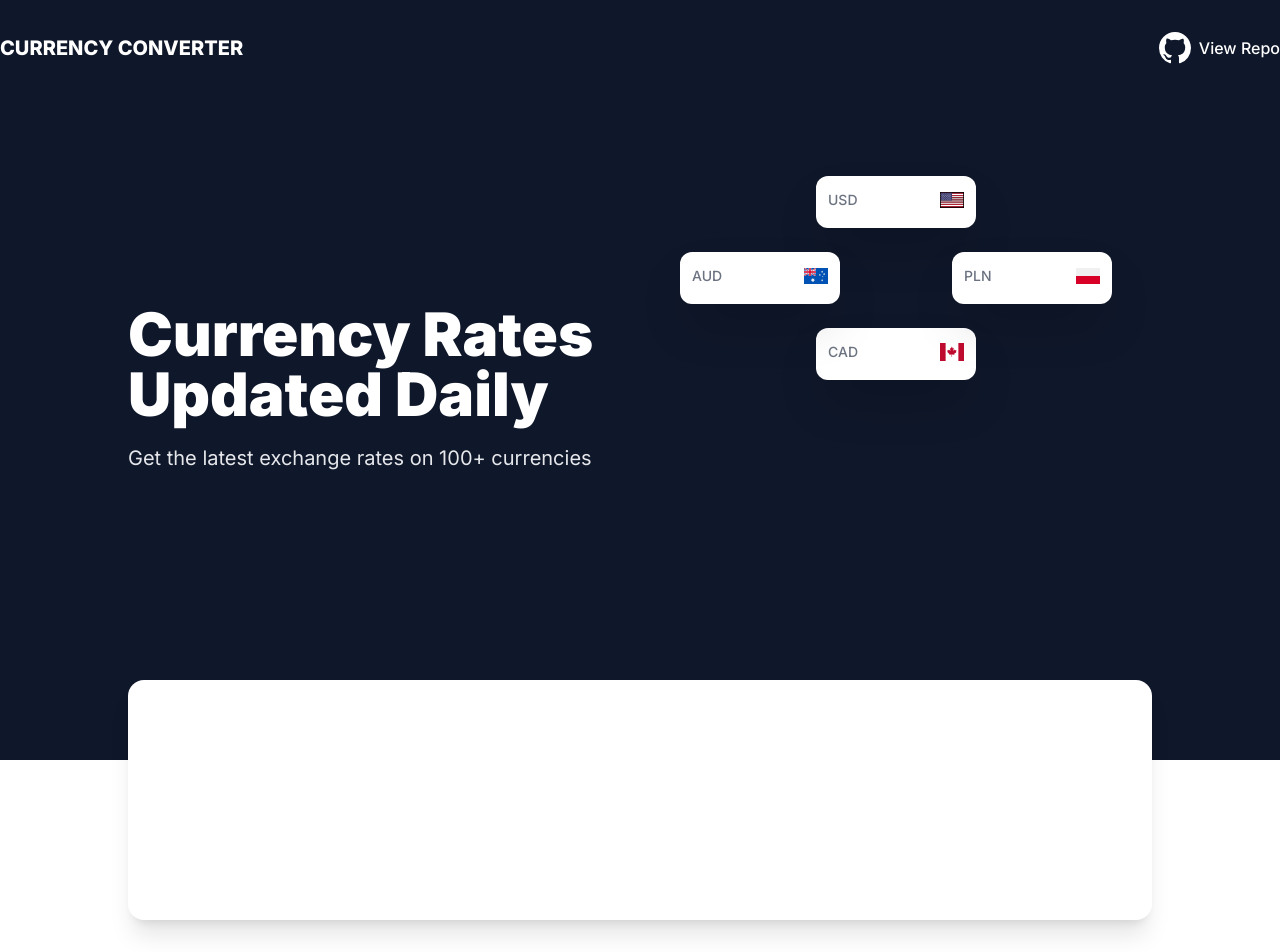
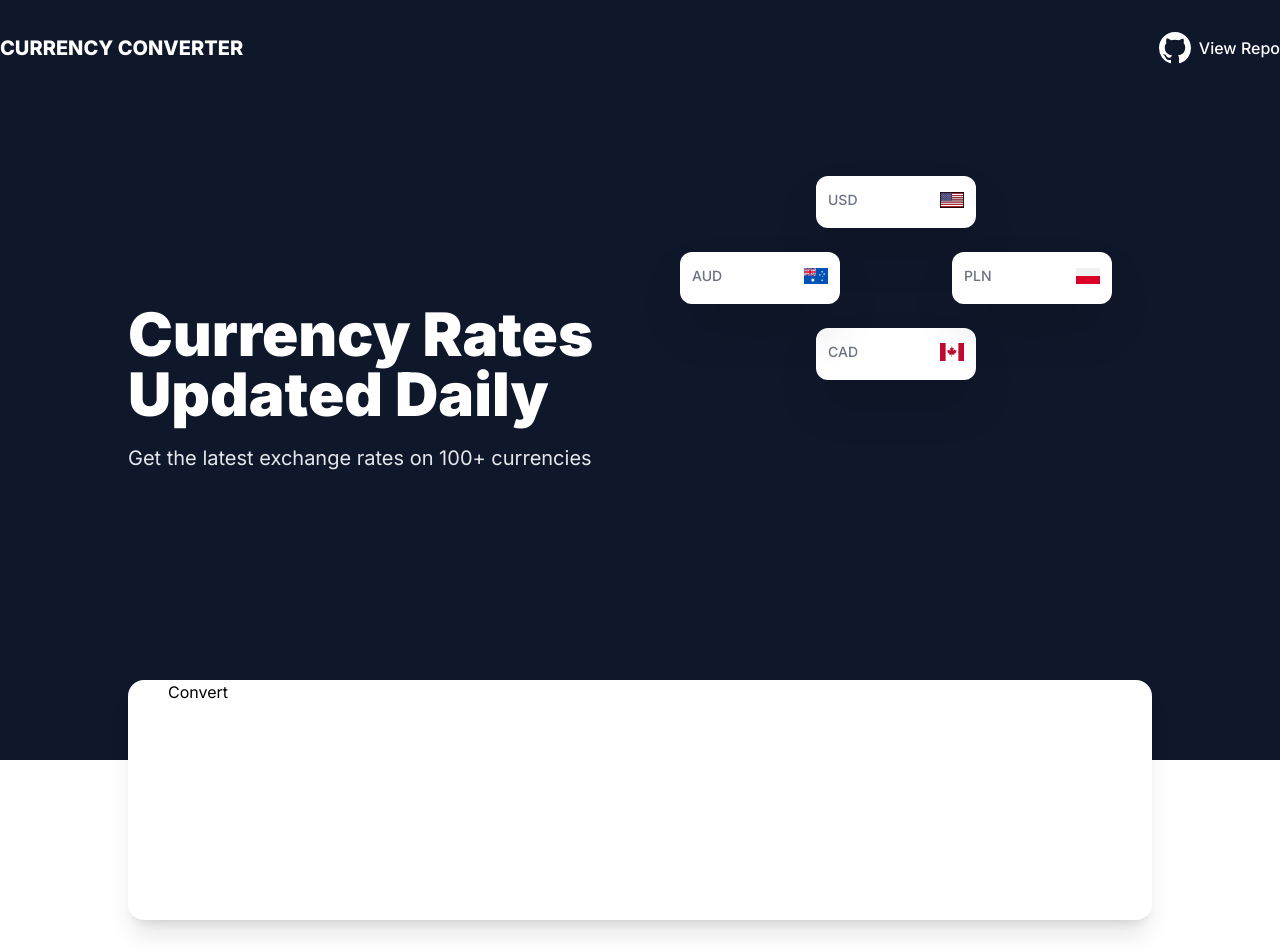
Before and after one commit to cnaallotey/currencyconverter, a Vue app: page / in a window 1280 px wide. Shown: the top 952 px of the page. Built offline with nearby package versions, Linux system fonts and the light colour scheme; no server answers.

Commit message:
fix https

```diff
--- a/package.json
+++ b/package.json
@@ -7,6 +7,7 @@
     "preview": "vite preview"
   },
   "dependencies": {
+    "@headlessui/vue": "^1.4.3",
     "axios": "^0.25.0",
     "vue": "^3.2.25"
   },
--- a/src/components/converter.vue
+++ b/src/components/converter.vue
@@ -1,3 +1,11 @@
 <template>
-  <div class="max-w-screen-lg lg:mx-auto bg-white shadow-xl h-60 rounded-2xl mx-5"></div>
+  <div class="max-w-screen-lg lg:mx-auto bg-white shadow-xl h-60 rounded-2xl mx-5 px-10">
+    <div>
+      <p>Convert</p>
+      <div><input /></div>
+
+
+    </div>
+
+  </div>
 </template>
--- a/src/components/hero.vue
+++ b/src/components/hero.vue
@@ -71,7 +71,7 @@ export default {
   created() {
     axios
       .get(
-        "http://api.exchangeratesapi.io/v1/latest?access_key=95da933ac74de657c8df46d5bba8597f&symbols=USD,AUD,CAD,PLN,MXN"
+        "https://api.exchangeratesapi.io/v1/latest?access_key=95da933ac74de657c8df46d5bba8597f&symbols=USD,AUD,CAD,PLN,MXN"
       )
       .then((response) => (this.rates = response.data.rates));
   },
```
Also changed, not shown: 1 other file (tests, documents, lock files or other folders).
